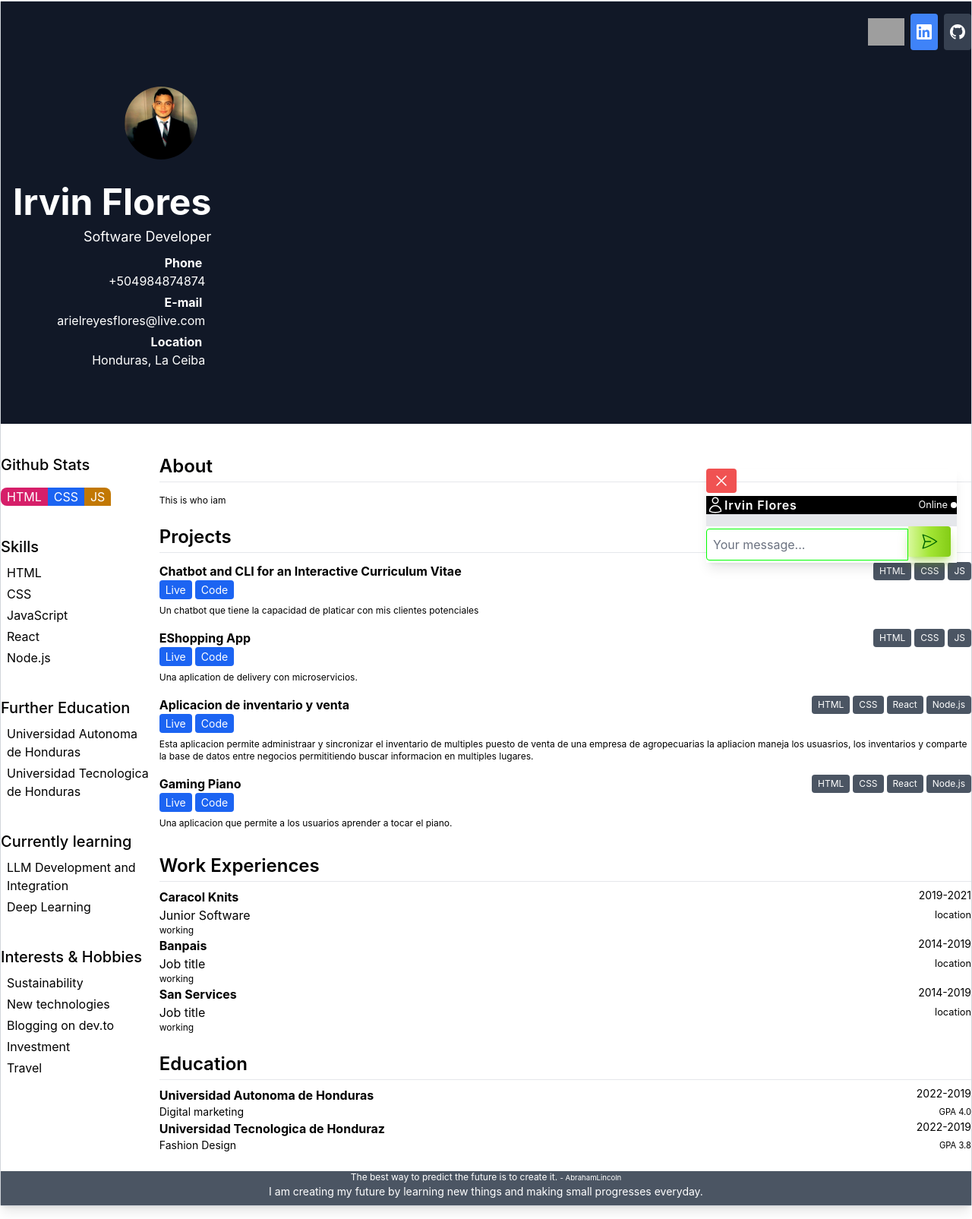
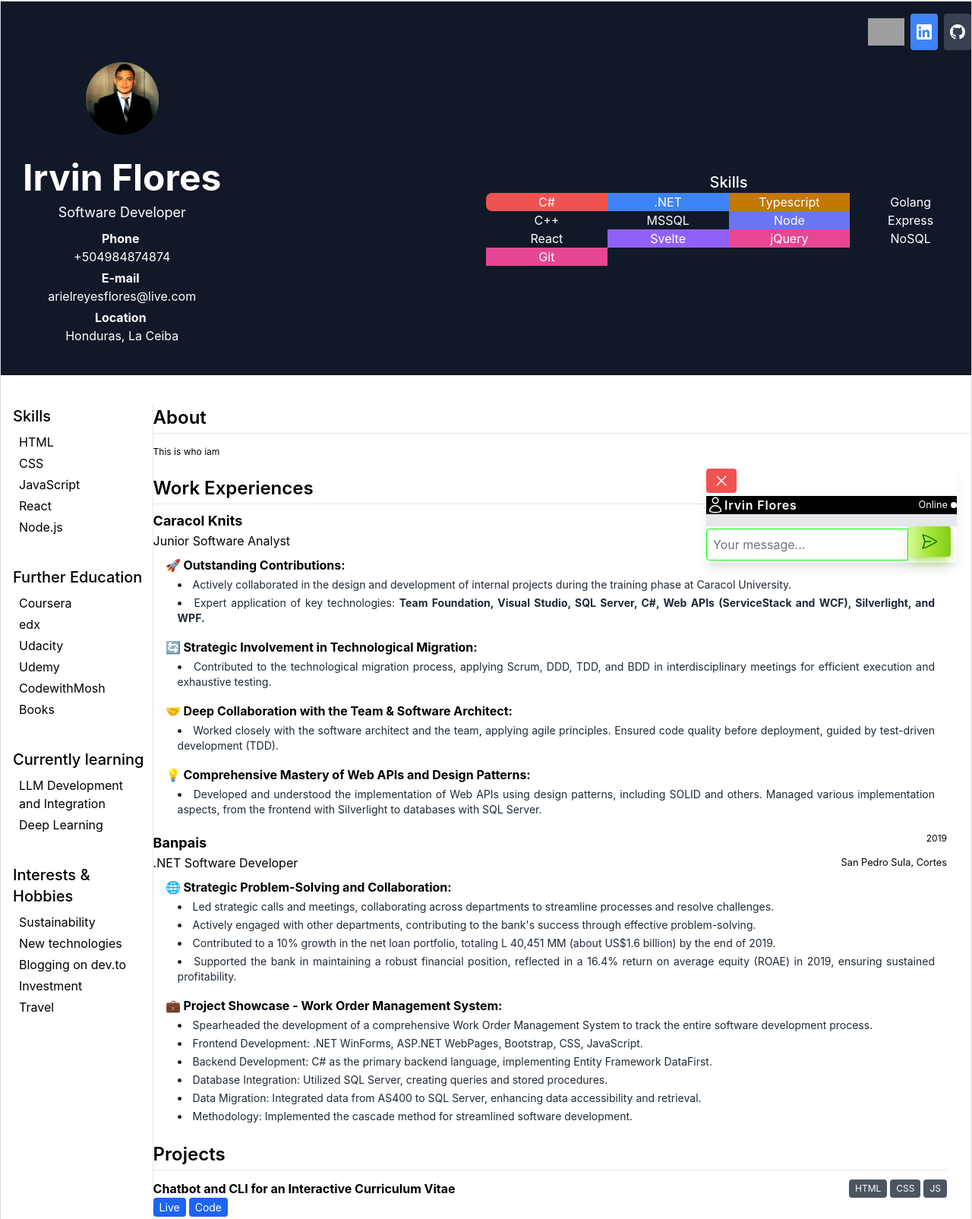
Before and after one commit to irrefl/front-cv-ia, a plain HTML site: page index.html in a window 1280 px wide. Shown: the part 39-1644 px from the top of the page at 76% size. Drawn offline with nearby package versions, Linux system fonts and the light colour scheme; grey boxes are pictures that could not be loaded.

Commit message:
new style added and jobs added

```diff
--- a/index.html
+++ b/index.html
@@ -158,39 +158,84 @@
 
 					</nav>
 
+				</div>
 
-					<div class="flex justify-between items-center px-4 py-8">
+				<div class="grid grid-cols-1 lg:grid-cols-2 gap-0 items-center px-10 py-0">
 
-						<div class="text-right">
-							<div class="flex justify-center mb-8">
-								<div class="relative">
-									<div
-										class="w-50 h-50 bsolute inset-0 flex items-center justify-center bg-green-500 rounded-full opacity-10 transition-opacity duration-300">
-										<div
-											class="w-32 h-32 border-4 border-white rounded-full transform hover:rotate-12">
+					<!-- Lado Izquierdo -->
+					<div class="text-center w-1/2">
+						<div class="mb-8">
+							<div class="relative justify-center">
+								<div class="w-50 h-50 inset-0 flex items-center justify-center bg-green-500 rounded-full opacity-10 transition-opacity duration-300">
+									<img src="./resource/img/x.jpg" alt="Irvin Flores" class="rounded-full w-24 h-24 hover:opacity-0 transition-opacity duration-300">
 								</div>
-									</div>
-									<img src="./resource/img/x.jpg" alt="Irvin Flores"
-										class="rounded-full w-24 h-24 hover:opacity-0 transition-opacity duration-300">
 							</div>
 						</div>
 
-							<h1 class="text-5xl font-bold mb-2 text-left">Irvin Flores</h1>
+						<h1 class="text-5xl font-bold mb-2 text-center">Irvin Flores</h1>
 						<p class="text-lg">Software Developer</p>
 
 						<ul class="mt-2 mb-10">
-								<li class="px-2 mt-1"><strong class="mr-1">Phone </strong>
+							<li class="px-2 mt-1">
+								<strong class="mr-1">Phone </strong>
 								<a href="tel:+821023456789" class="block">+504984874874</a>
 							</li>
-								<li class="px-2 mt-1"><strong class="mr-1">E-mail </strong>
+							<li class="px-2 mt-1">
+								<strong class="mr-1">E-mail </strong>
 								<a href="mailto:" class="block">arielreyesflores@live.com</a>
 							</li>
-								<li class="px-2 mt-1"><strong class="mr-1">Location</strong><span class="block">
-										Honduras, La Ceiba
-									</span></li>
+							<li class="px-2 mt-1">
+								<strong class="mr-1">Location</strong>
+								<span class="block">Honduras, La Ceiba</span>
+							</li>
 						</ul>
 					</div>
 
+					<!-- Lado Derecho (Skills) -->
+					<div class="text-center w-2/3">
+						<strong class="text-xl font-medium text-center">Skills</strong>
+
+						<ul class="grid grid-cols-1 sm:grid-cols-2 md:grid-cols-4 lg:grid-cols-4 xl:grid-cols-4 gap-0">
+							<li class="inline-block bg-red-500 text-white rounded-tl-lg rounded-bl-lg text-center">
+								C#
+							</li>
+							<li class="inline-block bg-blue-500 text-white text-center">
+								.NET
+							</li>
+							<li class="inline-block bg-yellow-500 text-black text-center">
+								Typescript
+							</li>
+							<li class="inline-block bg-amber-500 text-black text-center">
+								Golang
+							</li>
+							<li class="inline-block bg-orange-500 text-white text-center">
+								C++
+							</li>
+							<li class="inline-block bg-emerald-500 text-white text-center">
+								MSSQL
+							</li>
+							<li class="inline-block bg-indigo-500 text-white text-center">
+								Node
+							</li>
+							<li class="inline-block bg-cyan-500 text-white text-center">
+								Express
+							</li>
+							<li class="inline-block bg-lime-500 text-white text-center">
+								React
+							</li>
+							<li class="inline-block bg-purple-500 text-white text-center">
+								Svelte
+							</li>
+							<li class="inline-block bg-pink-500 text-white text-center">
+								jQuery
+							</li>
+							<li class="inline-block bg-violet-500 text-white text-center">
+								NoSQL
+							</li>
+							<li class="inline-block bg-pink-500 text-white text-center">
+								Git
+							</li>
+						</ul>
 					</div>
 
 				</div>
@@ -198,20 +243,9 @@
 			</header>
 
 
-			<div class="flex gap-x-10 mt-10">
-				<div class="w-2/6">
-
-
-
-					<strong class="text-xl font-medium ">Github Stats</strong>
-					<ul class="flex w-full mt-2 mb-10">
-						<li class="px-2 mt-2 w-4/12 bg-pink-600 text-white text-center rounded-tl-lg rounded-bl-lg">HTML
-						</li>
-						<li class="px-2 mt-2 w-4/12 bg-blue-600 text-white text-center">CSS</li>
-						<li class="px-2 mt-2 w-5/12 bg-yellow-500 text-white text-center rounded-tr-lg rounded-br-lg">JS
-						</li>
-
-					</ul>
+			<div class="flex gap-x-10 mt-10" style="padding-left: 1em;">
+				<div class="w-2/6 border-r">
+					<!-- we use mr-3 = margin right-->
 
 					<strong class="text-xl font-medium">Skills</strong>
 					<ul class="mt-2 mb-10">
@@ -223,8 +257,12 @@
 					</ul>
 					<strong class="text-xl font-medium">Further Education</strong>
 					<ul class="mt-2 mb-10">
-						<li class="px-2 mt-1">Universidad Autonoma de Honduras</li>
-						<li class="px-2 mt-1">Universidad Tecnologica de Honduras</li>
+						<li class="px-2 mt-1">Coursera</li>
+						<li class="px-2 mt-1">edx</li>
+						<li class="px-2 mt-1">Udacity</li>
+						<li class="px-2 mt-1">Udemy</li>
+						<li class="px-2 mt-1">CodewithMosh</li>
+						<li class="px-2 mt-1">Books</li>
 					</ul>
 					</ul>
 					<!-- what I'm learning these days -->
@@ -244,13 +282,139 @@
 				</div>
 				<!-- info -->
 				<div class="w-4/6">
-					<section>
+					<section stlye="margin-left: 2em;">
 						<!-- about me -->
 						<h2 class="text-2xl pb-1 border-b font-semibold">About</h2>
 						<p class="mt-4 text-xs">This is who iam </p>
 
 					</section>
-					<section>
+
+					<section style="padding-right: 2em;">
+
+						<h2 class="text-2xl mt-6 pb-1 border-b font-semibold">Work Experiences</h2>
+						<ul class="mt-2">
+
+							<li class="pt-2 mb-5">
+								<p class="flex justify-between text-xs">
+									<strong class="text-lg">Caracol Knits</strong> 2018
+								</p>
+								<p class="flex justify-between text-base">Junior Software Analyst<small> Potrerillos,
+										Cortes</small></p>
+
+								<ul class="pl-4 mt-2 space-y-4 text-left">
+									<li class="text-justify rtl:space-x-reverse">
+										<strong class="text-base">🚀 Outstanding Contributions:
+										</strong>
+										<ul
+											class="pl-4 mt-1 space-y-1 list-disc list-inside text-justify text-sm text-gray-800 dark:text-gray-400">
+											<li class="mr-4">
+												Actively collaborated in the design and development of internal projects during the training phase at Caracol University.
+											</li>
+											<li class="mr-4">
+												Expert application of key technologies: <strong>Team Foundation, Visual Studio, SQL Server, C#, Web APIs (ServiceStack and WCF), Silverlight, and WPF.</strong>
+											</li>
+
+										</ul>
+									</li>
+
+									<li class="text-justify rtl:space-x-reverse">
+										<strong class="text-base">🔄 Strategic Involvement in Technological Migration:</strong>
+										<ul
+											class="pl-4 mt-1 space-y-1 list-disc list-inside text-justify text-sm text-gray-800 dark:text-gray-400">
+											<li class="mr-4">
+												Contributed to the technological migration process, applying Scrum, DDD, TDD, and BDD in interdisciplinary meetings for efficient execution and exhaustive testing.
+											</li>
+
+										</ul>
+									</li>
+
+									<li class="text-justify rtl:space-x-reverse">
+										<strong class="text-base">🤝 Deep Collaboration with the Team & Software Architect:</strong>
+										<ul
+											class="pl-4 mt-1 space-y-1 list-disc list-inside text-justify text-sm text-gray-800 dark:text-gray-400">
+											<li class="mr-4">
+												Worked closely with the software architect and the team, applying agile principles. Ensured code quality before deployment, guided by test-driven development (TDD).
+											</li>
+
+										</ul>
+									</li>
+
+									<li class="text-justify rtl:space-x-reverse">
+										<strong class="text-base">💡 Comprehensive Mastery of Web APIs and Design Patterns:</strong>
+										<ul
+											class="pl-4 mt-1 space-y-1 list-disc list-inside text-justify text-sm text-gray-800 dark:text-gray-400">
+											<li class="mr-4">
+												Developed and understood the implementation of Web APIs using design patterns, including SOLID and others. Managed various implementation aspects, from the frontend with Silverlight to databases with SQL Server.
+											</li>
+
+										</ul>
+									</li>
+
+								</ul>
+
+							</li>
+
+							<li class="pt-2 mb-5">
+								<p class="flex justify-between text-xs">
+									<strong class="text-lg">Banpais</strong> 2019
+								</p>
+								<p class="flex justify-between text-base">.NET Software Developer<small> San Pedro Sula,
+										Cortes</small></p>
+
+								<ul class="pl-4 mt-2 space-y-4 text-left">
+									<li class="text-justify rtl:space-x-reverse">
+										<strong class="text-base">🌐 Strategic Problem-Solving and Collaboration:</strong>
+										<ul
+											class="pl-4 mt-1 space-y-1 list-disc list-inside text-justify text-sm text-gray-800 dark:text-gray-400">
+											<li class="mr-4">
+												Led strategic calls and meetings, collaborating across departments to streamline processes and resolve challenges.
+											</li>
+											<li class="mr-4">
+												Actively engaged with other departments, contributing to the bank's success through effective problem-solving.</li>
+											<li class="mr-4">
+
+												Contributed to a 10% growth in the net loan portfolio, totaling L 40,451 MM (about US$1.6 billion) by the end of 2019.
+											</li>
+
+											<li class="mr-4">
+												Supported the bank in maintaining a robust financial position, reflected in a 16.4% return on average equity (ROAE) in 2019, ensuring sustained profitability.
+											</li>
+										</ul>
+									</li>
+
+									<li class="text-justify rtl:space-x-reverse">
+										<strong class="text-base">💼 Project Showcase - Work Order Management System:</strong>
+										<ul
+											class="pl-4 mt-1 space-y-1 list-disc list-inside text-justify text-sm text-gray-800 dark:text-gray-400">
+											<li class="mr-4">
+												Spearheaded the development of a comprehensive Work Order Management System to track the entire software development process.
+											</li>
+											<li class="mr-4">
+												Frontend Development: .NET WinForms, ASP.NET WebPages, Bootstrap, CSS, JavaScript.</li>
+											<li class="mr-4">
+												Backend Development: C# as the primary backend language, implementing Entity Framework DataFirst.
+											</li>
+											<li class="mr-4">
+												Database Integration: Utilized SQL Server, creating queries and stored procedures.
+											</li>
+											<li class="mr-4">
+												Data Migration: Integrated data from AS400 to SQL Server, enhancing data accessibility and retrieval.
+											</li>
+											<li class="mr-4">
+												Methodology: Implemented the cascade method for streamlined software development.
+											</li>
+										</ul>
+									</li>
+
+								</ul>
+
+							</li>
+
+						</ul>
+					</section>
+
+
+					<section style="padding-right: 2em;">
 						<!-- projects -->
 						<h2 class="text-2xl mt-6 pb-1 border-b font-semibold">Projects</h2>
 						<ul class="mt-1">
@@ -347,35 +511,8 @@
 							</li>
 						</ul>
 					</section>
-					<section>
 
-						<h2 class="text-2xl mt-6 pb-1 border-b font-semibold">Work Experiences</h2>
-						<ul class="mt-2">
-							<li class="pt-2">
-								<p class="flex justify-between text-sm"><strong class="text-base">Caracol
-										Knits</strong>2019-2021</p>
-								<p class="flex justify-between text-base">Junior Software<small>location</small></p>
-								<p class="text-justify text-xs">working
-								</p>
-							</li>
-							<li class="pt-2">
-								<p class="flex justify-between text-sm"><strong
-										class="text-base">Banpais</strong>2014-2019</p>
-								<p class="flex justify-between text-base">Job title<small>location</small></p>
-								<p class="text-justify text-xs">working
-								</p>
-							</li>
-
-							<li class="pt-2">
-								<p class="flex justify-between text-sm"><strong class="text-base">San
-										Services</strong>2014-2019</p>
-								<p class="flex justify-between text-base">Job title<small>location</small></p>
-								<p class="text-justify text-xs">working
-								</p>
-							</li>
-						</ul>
-					</section>
-					<section>
+					<section style="padding-right: 2em;">
 
 						<h2 class="text-2xl mt-6 pb-1 border-b font-semibold">Education</h2>
 						<ul class="mt-2">
@@ -383,15 +520,16 @@
 								<p class="flex justify-between text-sm"><strong class="text-base">
 										Universidad Autonoma de Honduras
 									</strong>2022-2019</p>
-								<p class="flex justify-between text-sm">Digital marketing<small>GPA 4.0</small></p>
+								<p class="flex justify-between text-sm">Computer Science, Agronomic
+									Engineering<small>GPA 4.0</small></p>
 							</li>
 							<li class="pt-2">
 								<p class="flex justify-between text-sm">
 									<strong class="text-base">
-										Universidad Tecnologica de Honduraz
+										Universidad Tecnologica de Honduras
 									</strong>2022-2019
 								</p>
-								<p class="flex justify-between text-sm">Fashion Design<small>GPA 3.8</small></p>
+								<p class="flex justify-between text-sm">Computing Engineering<small>GPA 3.8</small></p>
 							</li>
 						</ul>
 					</section>
--- a/resource/css/chat.css
+++ b/resource/css/chat.css
@@ -10,7 +10,9 @@
     }
 }
 
+*{
 
+}
 
 .chat-services {
     transition: max-height 0.5s;
--- a/resource/css/style.css
+++ b/resource/css/style.css
@@ -24,6 +24,7 @@ p{
     padding: 0;
     box-sizing: border-box;
     font-family: 'Poppins', sans-serif;
+
 }
 
 body{
```
Lines whose indentation alone changed are shown as unchanged.
